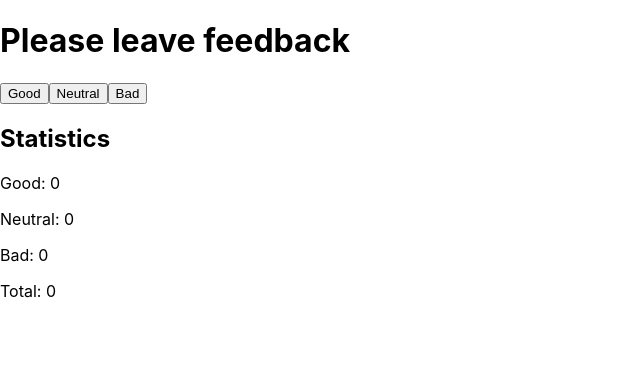
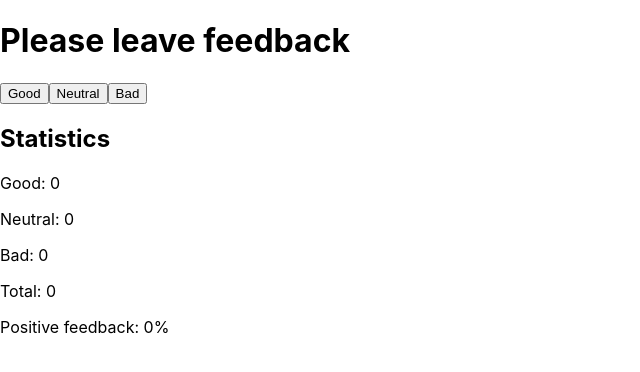
Before and after one commit to Rhilim/goit-react-hw-02-feedback, a React (Create React App) app: page / in a window 1280 px wide. Shown: the top 372 px of the page, without its empty margins (0-640 px from the left). Built offline with nearby package versions, Linux system fonts and the light colour scheme.

Commit message:
task 1 step 2 done

```diff
--- a/src/components/Feedback/Buttons.jsx
+++ b/src/components/Feedback/Buttons.jsx
@@ -21,6 +21,13 @@ export class Buttons extends Component {
         return this.state.good + this.state.neutral + this.state.bad;
   };
 
+  countPositiveFeedbackPercentage = () =>{
+    const stateSum = this.state.good + this.state.neutral + this.state.bad;
+    if(stateSum === 0) {
+      return 0;
+    }
+return Number(this.state.good/stateSum*100).toFixed(0);
+  }
 
   render() {
     return (
@@ -33,6 +40,7 @@ export class Buttons extends Component {
         <p>Neutral: {this.state.neutral}</p>
         <p>Bad: {this.state.bad}</p>
         <p>Total: {this.countTotalFeedback()}</p>
+        <p>Positive feedback: {this.countPositiveFeedbackPercentage()}%</p>
       </>
     );
   }
```
